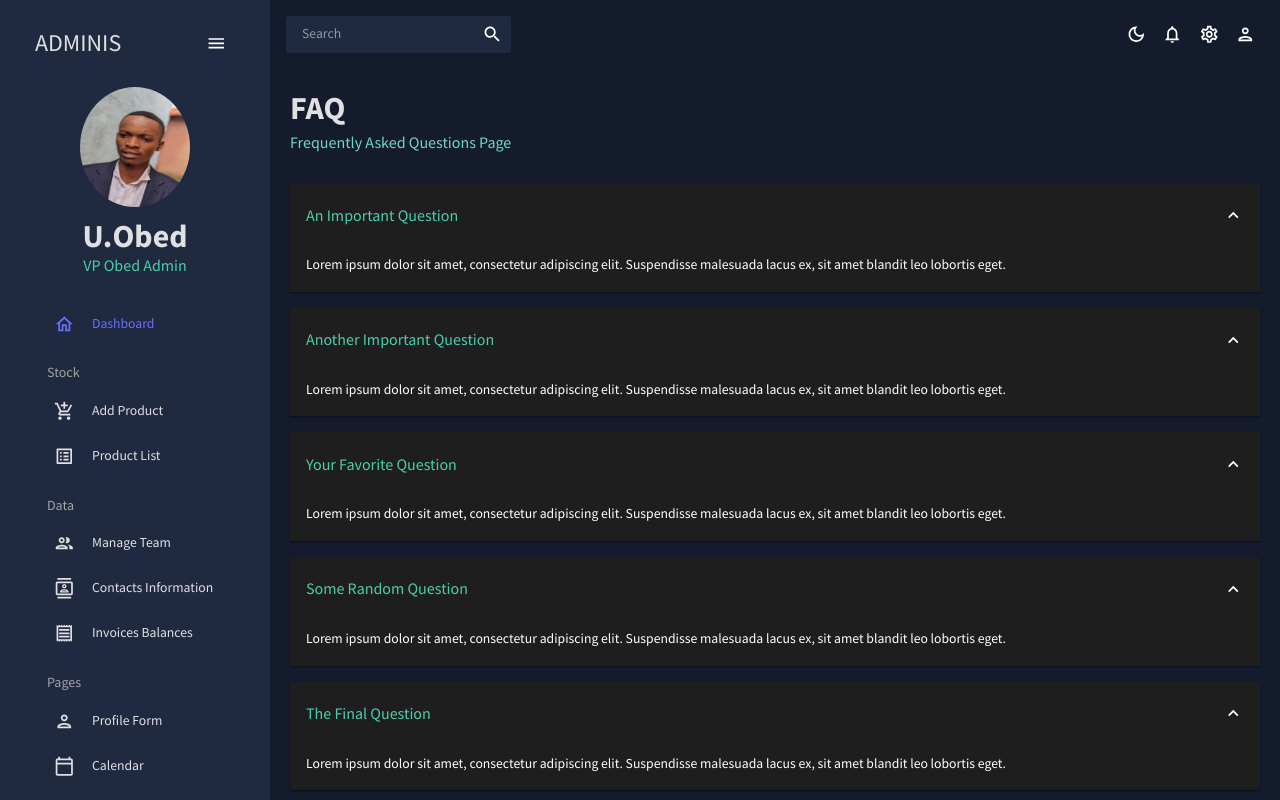
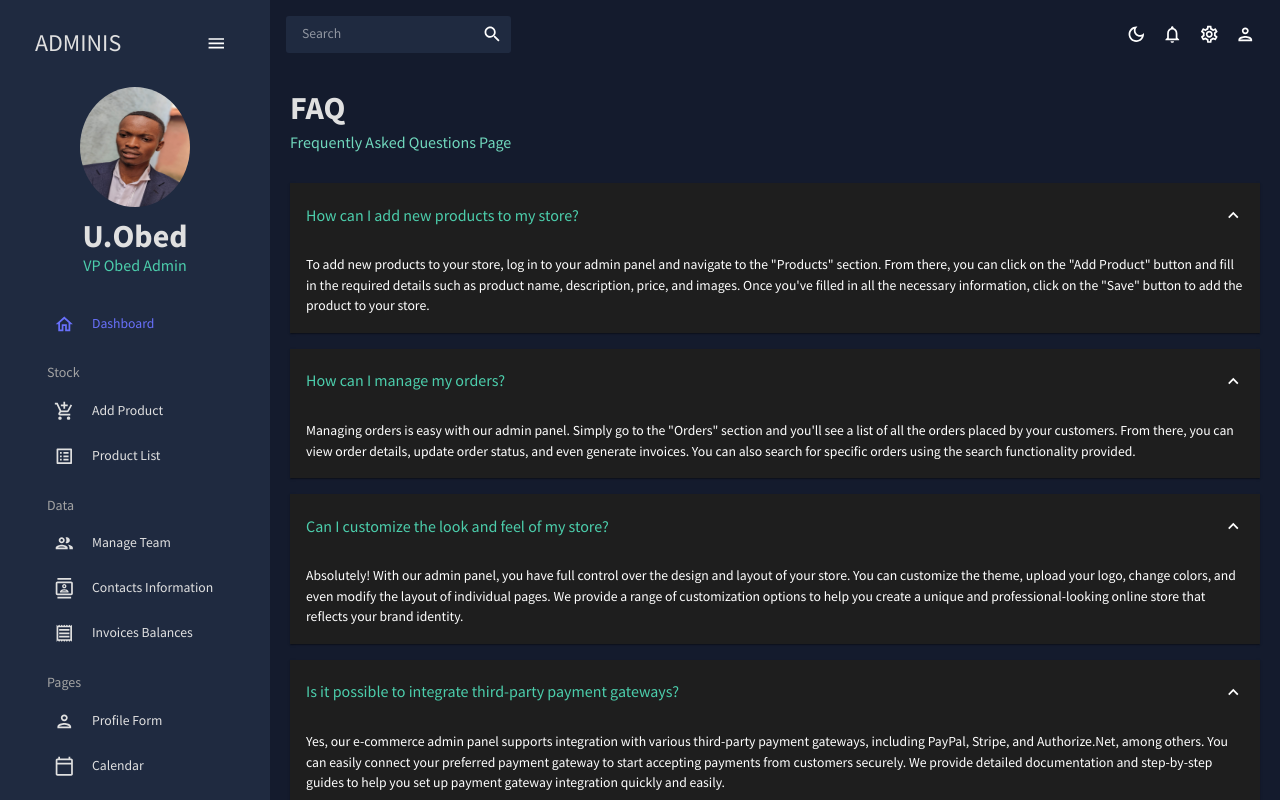
Before and after one commit to Kwibukapaul/Commercial-Admin, a React (Create React App) app: page /faq in a window 1280 px wide. Shown: the top 800 px of the page. Built offline with nearby package versions, Linux system fonts and the light colour scheme.

Commit message:
updating FAQs page

```diff
--- a/src/scenes/faq/index.jsx
+++ b/src/scenes/faq/index.jsx
@@ -17,65 +17,85 @@ const FAQ = () => {
       <Accordion defaultExpanded>
         <AccordionSummary expandIcon={<ExpandMoreIcon />}>
           <Typography color={colors.greenAccent[500]} variant="h5">
-            An Important Question
+            How can I add new products to my store?
           </Typography>
         </AccordionSummary>
         <AccordionDetails>
           <Typography>
-            Lorem ipsum dolor sit amet, consectetur adipiscing elit. Suspendisse
-            malesuada lacus ex, sit amet blandit leo lobortis eget.
+            To add new products to your store, log in to your admin panel and
+            navigate to the "Products" section. From there, you can click on the
+            "Add Product" button and fill in the required details such as
+            product name, description, price, and images. Once you've filled in
+            all the necessary information, click on the "Save" button to add the
+            product to your store.
           </Typography>
         </AccordionDetails>
       </Accordion>
       <Accordion defaultExpanded>
         <AccordionSummary expandIcon={<ExpandMoreIcon />}>
           <Typography color={colors.greenAccent[500]} variant="h5">
-            Another Important Question
+            How can I manage my orders?
           </Typography>
         </AccordionSummary>
         <AccordionDetails>
           <Typography>
-            Lorem ipsum dolor sit amet, consectetur adipiscing elit. Suspendisse
-            malesuada lacus ex, sit amet blandit leo lobortis eget.
+            Managing orders is easy with our admin panel. Simply go to the
+            "Orders" section and you'll see a list of all the orders placed by
+            your customers. From there, you can view order details, update order
+            status, and even generate invoices. You can also search for specific
+            orders using the search functionality provided.
           </Typography>
         </AccordionDetails>
       </Accordion>
       <Accordion defaultExpanded>
         <AccordionSummary expandIcon={<ExpandMoreIcon />}>
           <Typography color={colors.greenAccent[500]} variant="h5">
-            Your Favorite Question
+            Can I customize the look and feel of my store?
           </Typography>
         </AccordionSummary>
         <AccordionDetails>
           <Typography>
-            Lorem ipsum dolor sit amet, consectetur adipiscing elit. Suspendisse
-            malesuada lacus ex, sit amet blandit leo lobortis eget.
+            Absolutely! With our admin panel, you have full control over the
+            design and layout of your store. You can customize the theme, upload
+            your logo, change colors, and even modify the layout of individual
+            pages. We provide a range of customization options to help you
+            create a unique and professional-looking online store that reflects
+            your brand identity.{" "}
           </Typography>
         </AccordionDetails>
       </Accordion>
       <Accordion defaultExpanded>
         <AccordionSummary expandIcon={<ExpandMoreIcon />}>
           <Typography color={colors.greenAccent[500]} variant="h5">
-            Some Random Question
+            Is it possible to integrate third-party payment gateways?
           </Typography>
         </AccordionSummary>
         <AccordionDetails>
           <Typography>
-            Lorem ipsum dolor sit amet, consectetur adipiscing elit. Suspendisse
-            malesuada lacus ex, sit amet blandit leo lobortis eget.
+            Yes, our e-commerce admin panel supports integration with various
+            third-party payment gateways, including PayPal, Stripe, and
+            Authorize.Net, among others. You can easily connect your preferred
+            payment gateway to start accepting payments from customers securely.
+            We provide detailed documentation and step-by-step guides to help
+            you set up payment gateway integration quickly and easily.{" "}
           </Typography>
         </AccordionDetails>
       </Accordion>
       <Accordion defaultExpanded>
         <AccordionSummary expandIcon={<ExpandMoreIcon />}>
           <Typography color={colors.greenAccent[500]} variant="h5">
-            The Final Question
+            How can I get support if I encounter any issues?
           </Typography>
         </AccordionSummary>
         <AccordionDetails>
           <Typography>
-            Lorem ipsum dolor sit amet, consectetur adipiscing elit. Suspendisse
-            malesuada lacus ex, sit amet blandit leo lobortis eget.
+            We're here to help! If you encounter any issues or have any
+            questions about using our admin panel, you can reach out to our
+            dedicated support team. You can contact us via email, phone, or live
+            chat, and our friendly support staff will be happy to assist you. We
+            also provide comprehensive documentation and tutorials to help you
+            troubleshoot common issues and make the most of our e-commerce
+            platform.{" "}
           </Typography>
         </AccordionDetails>
       </Accordion>
```
